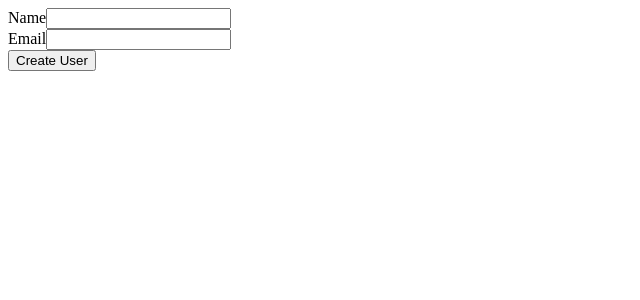
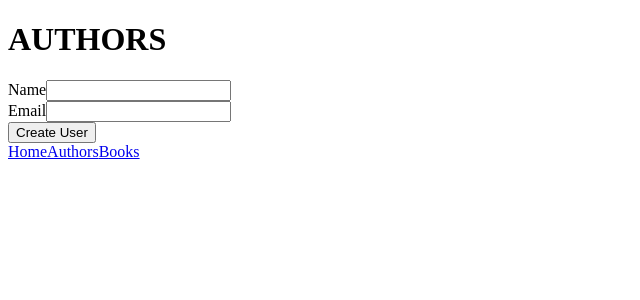
Before and after one commit to loydockery/2021-05-30-vue-firebase-crud-v2, a Vue app: page /authors in a window 1280 px wide. Shown: the top 300 px of the page, without its empty margins (0-640 px from the left). Built offline with nearby package versions, Linux system fonts and the light colour scheme.

Commit message:
simplified and rearranged

```diff
--- a/src/App.vue
+++ b/src/App.vue
@@ -1,7 +1,19 @@
 <template>
-  <div class="container">
+  <div id="app-container">
     <router-view />
+    <Footer />
   </div>
 </template>
 
+<script>
+import Footer from '@/components/Footer.vue'
+
+export default {
+  name: 'App',
+  components: {
+    Footer,
+  },
+}
+</script>
+
 <style></style>
--- a/src/components/UserCreate.vue
+++ b/src/components/UserCreate.vue
@@ -1,22 +1,17 @@
 <template>
-  <div class="card card-body mt-4">
+  <div id="UserCreate">
     <form @submit.prevent="onSubmit">
-      <div class="form-group">
+      <div>
         <label>Name</label>
-        <input v-model="form.name" class="form-control" required />
+        <input v-model="form.name" required />
       </div>
 
-      <div class="form-group mt-3">
+      <div>
         <label>Email</label>
-        <input
-          v-model="form.email"
-          class="form-control"
-          type="email"
-          required
-        />
+        <input v-model="form.email" required />
       </div>
 
-      <button type="submit" class="btn btn-success mt-3">Create User</button>
+      <button type="submit">Create User</button>
     </form>
   </div>
 </template>
--- a/src/views/Authors.vue
+++ b/src/views/Authors.vue
@@ -1,8 +1,8 @@
 <template>
-  <!-- <div> -->
-  <UserCreate />
-  <!-- <h1>hello</h1> -->
-  <!-- </div> -->
+  <div id="authors">
+    <h1>AUTHORS</h1>
+    <UserCreate />
+  </div>
 </template>
 
 <script>
--- a/src/views/Books.vue
+++ b/src/views/Books.vue
@@ -1,5 +1,7 @@
 <template>
-  <h1>BOOKS</h1>
+  <div id="Books">
+    <h1>BOOKS</h1>
+  </div>
 </template>
 
 <script>
--- a/src/views/Home.vue
+++ b/src/views/Home.vue
@@ -1,7 +1,6 @@
 <template>
   <div>
     <h1>HOME</h1>
-    <Footer />
   </div>
 </template>
 
```
